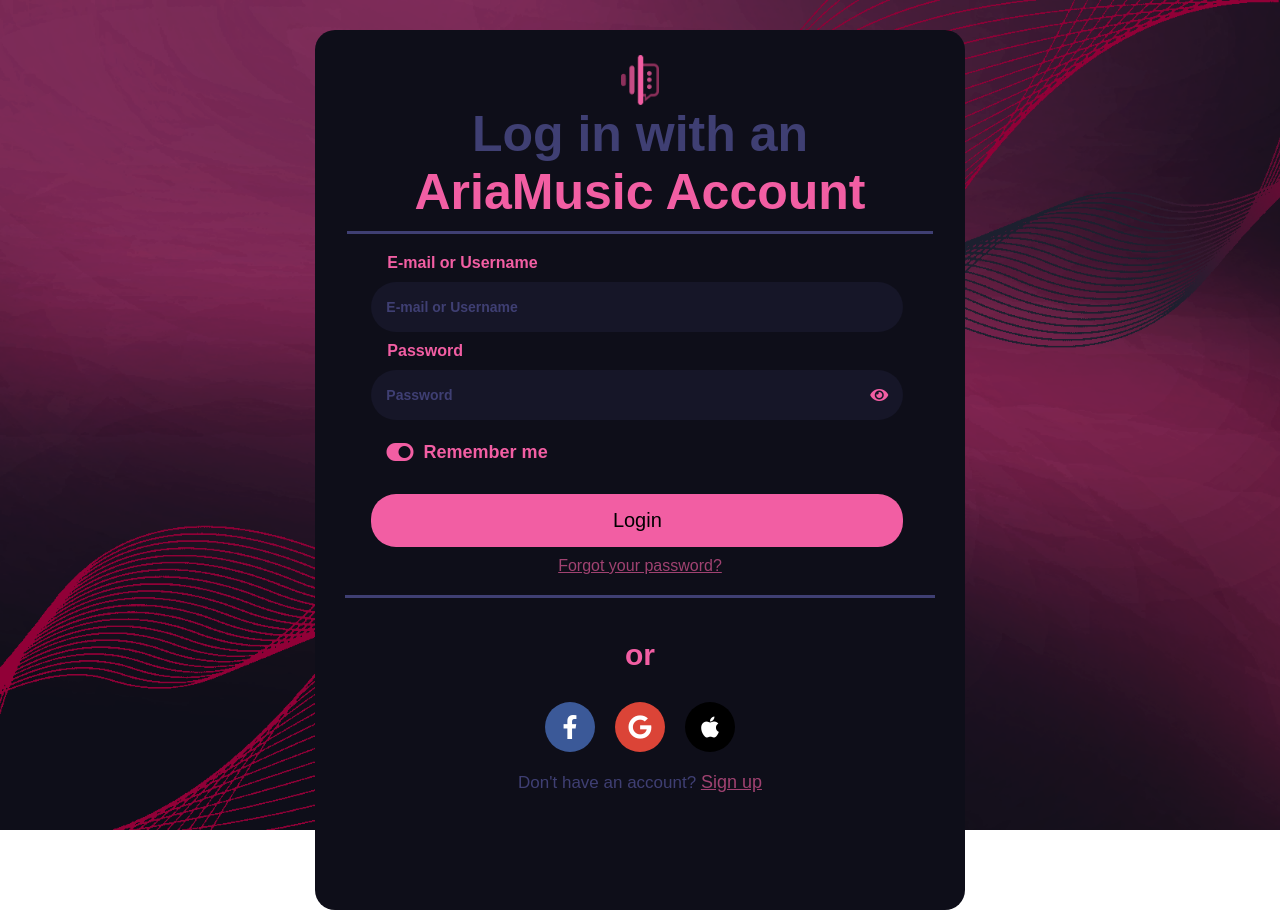
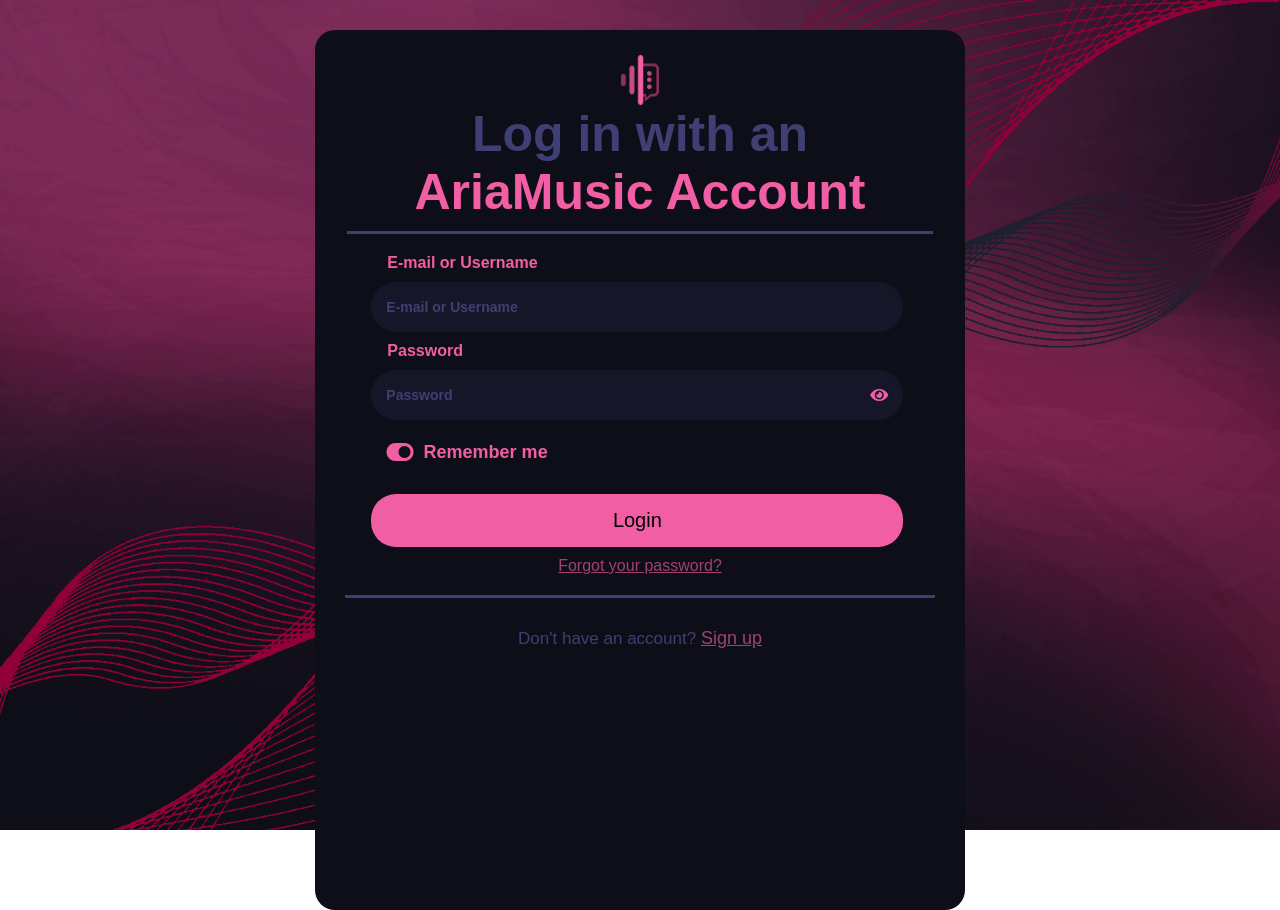
Before and after one commit to RobotEby/music-social-app, a website: page public/index.html in a window 1280 px wide. Drawn offline with Linux system fonts and the light colour scheme.

Commit message:
refactor: Remove social login containers for Google, Facebook, and Apple from index.html

```diff
--- a/public/index.html
+++ b/public/index.html
@@ -3,7 +3,7 @@
     <head>
         <meta charset="UTF-8" />
         <meta name="viewport" content="width=device-width, initial-scale=1.0" />
-        <title>Login - AriaMusic</title>
+        <title>Sign in - AriaMusic</title>
         <link rel="stylesheet" href="styles.css" />
         <link rel="stylesheet" href="responsive.styles.css" />
         <link
@@ -54,24 +54,10 @@
             <div class="forgot-password-container">
                 <a href="#" id="forgot-password-link">Forgot your password?</a>
             </div>
-            <div class="separator">
-                <span>or</span>
-            </div>
-            <div class="social-login-container">
-                <button class="social-login facebook">
-                    <i class="fab fa-facebook-f"></i>
-                </button>
-                <button class="social-login google">
-                    <i class="fab fa-google"></i>
-                </button>
-                <button class="social-login apple">
-                    <i class="fab fa-apple"></i>
-                </button>
-            </div>
             <div class="signup-container">
                 <p>
                     Don't have an account?
-                    <a href="#" id="sign-up-link">Sign up</a>
+                    <a href="./register.app.html" id="sign-up-link">Sign up</a>
                 </p>
             </div>
         </div>
```
